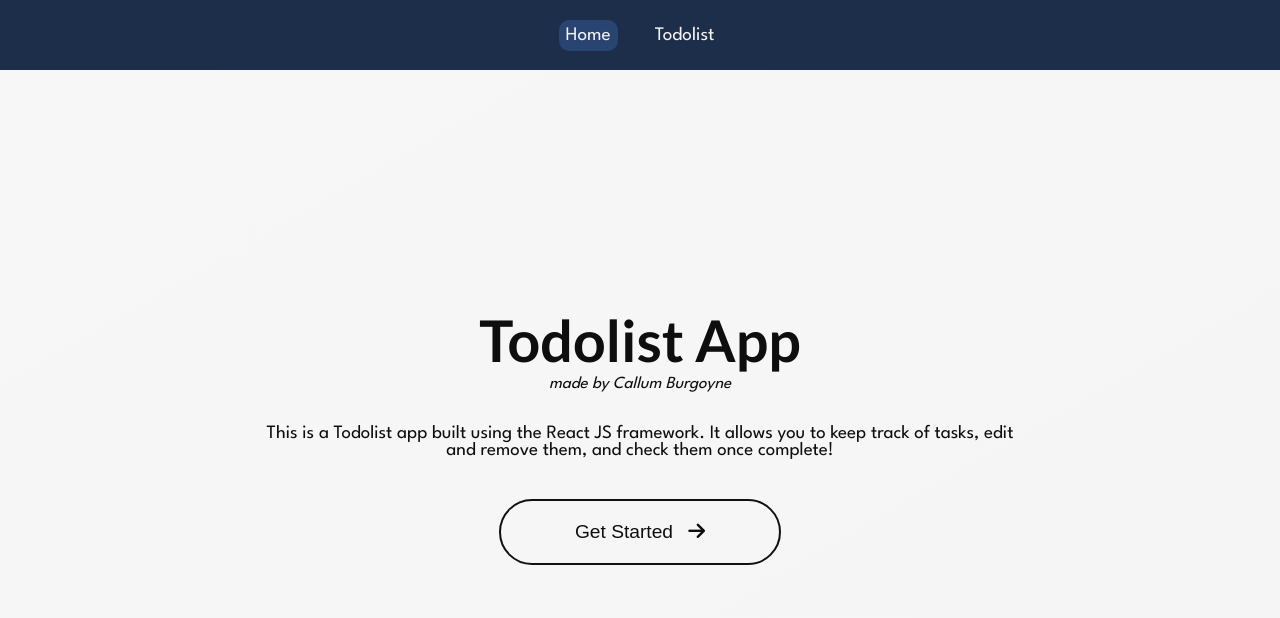
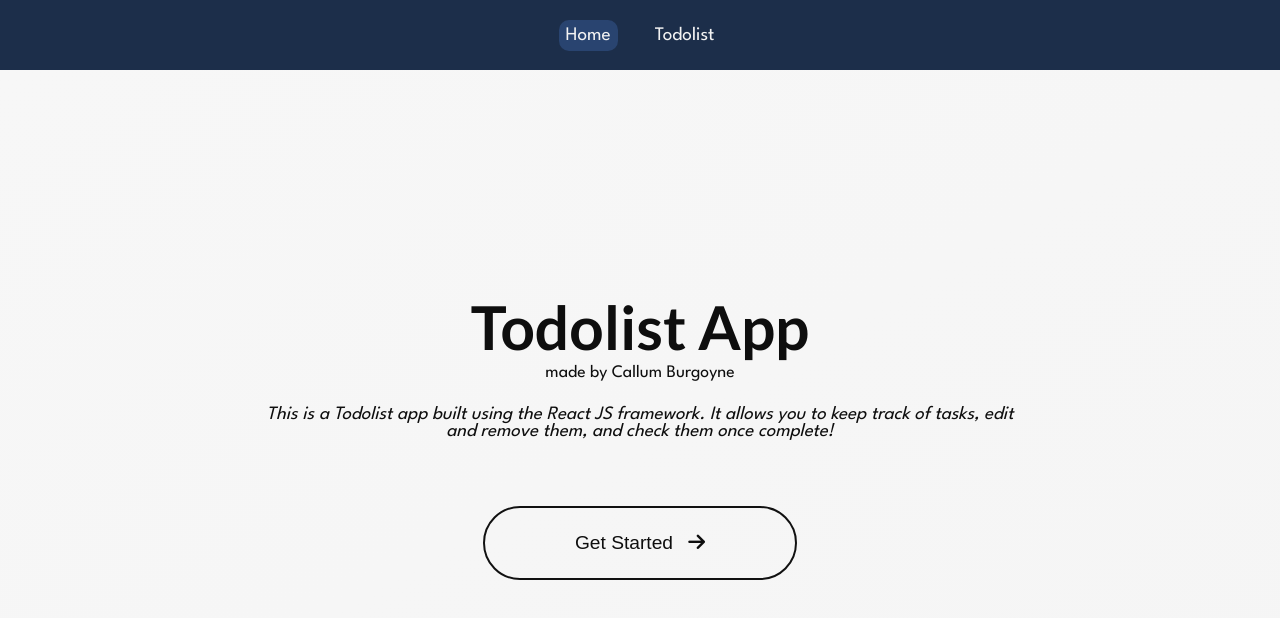
Before and after one commit to CallumB04/react-todolist, a React (Create React App) app: page / in a window 1280 px wide. Shown: the top 618 px of the page. Built offline with nearby package versions, Linux system fonts and the light colour scheme.

Commit message:
fix: improve home page margins

```diff
--- a/src/pages/Home/Home.css
+++ b/src/pages/Home/Home.css
@@ -9,24 +9,24 @@
 }
 
 #home-header, #made-by, #description {
-    max-width: 75%;
+    max-width: 80%;
 }
 
 #home-header {
-    font-size: calc(1.8vw + 2.15rem);
+    font-size: calc(1.6vw + 2.5rem);
     font-family: var(--header-font);
 }
 
 #made-by {
-    font-size: calc(0.7vw + 0.5rem);
-    font-style: italic;
+    font-size: calc(0.5vw + 0.7rem);
     margin-top: 2px;
     font-family: var(--text-font);
 }
 
 #description {
     font-size: calc(0.6vw + 0.7rem);
+    font-style: italic;
     width: 70ch;
-    margin-top: calc(1.8vw + 0.6rem);
+    margin-top: calc(2rem - 0.5vw);
     font-family: var(--text-font);
 }
--- a/src/pages/Home/components/HomePageBtn.css
+++ b/src/pages/Home/components/HomePageBtn.css
@@ -1,7 +1,7 @@
 #home-page-btn {
-    margin-top: 40px;
-    width: calc(4.5vw + 14rem);
-    height: calc(0.8vw + 3.5rem);
+    margin-top: calc(2vw + 2.5rem);
+    width: calc(4.5vw + 16rem);
+    height: calc(0.8vw + 4rem);
     position: relative;
     color: var(--text-color);
 
```
